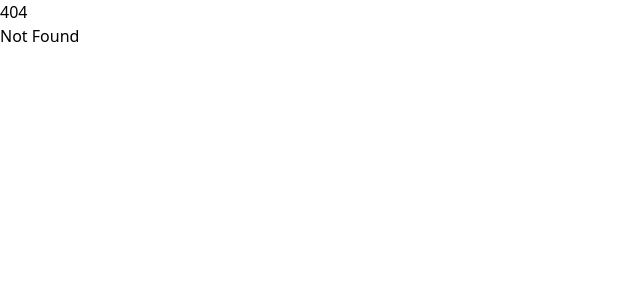
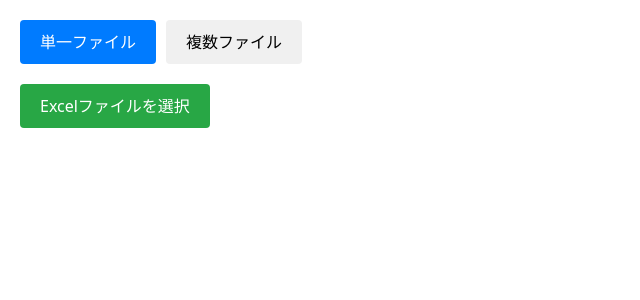
Before and after one commit to epitaq/gakuyukai-gui, a SvelteKit app: page /gakuyukai-rates in a window 1280 px wide. Before the commit this address had no page. Shown: the top 300 px of the page, without its empty margins (0-640 px from the left). Built offline with nearby package versions, Linux system fonts and the light colour scheme.

Commit message:
ep確認

```diff
--- a/src/routes/dashboard/+page.svelte
+++ b/src/routes/dashboard/+page.svelte
@@ -75,43 +75,14 @@
     );
   }
 
+  import { goto } from "$app/navigation";
+
   function callWrapCalculateGakuyukaiRate() {
-    const optionDialog: OpenDialogOptions = {
-      title: "file dialog",
-      filters: [{ name: "excel file", extensions: ["xlsx", "xls"] }],
-      multiple: false,
-      directory: false,
-    };
+    goto("/gakuyukai-rates?mode=single");
+  }
 
-    open(optionDialog)
-      .then((path) => {
-        if (path === null) return;
-
-        invoke("wrap_calculate_gakuyukai_rate", { path })
-          .then((rate) => {
-            console.log(rate);
-          })
-          .catch((e) => console.log(e));
-      })
-      .catch((e) => console.error(e));
-  }
   function callWrapCalculateGakuyukaiRates() {
-    const optionDialog: OpenDialogOptions = {
-      title: "file dialog",
-      multiple: false,
-      directory: true,
-    };
-
-    open(optionDialog)
-      .then((path) => {
-        if (path === null) return;
-        invoke("wrap_calculate_gakuyukai_rates", { path })
-          .then((rate) => {
-            console.log(rate);
-          })
-          .catch((e) => console.log(e));
-      })
-      .catch((e) => console.error(e));
+    goto("/gakuyukai-rates?mode=multiple");
   }
 </script>
 
--- /dev/null
+++ b/src/routes/gakuyukai-rates/+page.svelte
@@ -0,0 +1,279 @@
+<script lang="ts">
+  import { page } from "$app/stores";
+  import { onMount } from "svelte";
+  import { invoke } from "@tauri-apps/api/core";
+  import {
+    open,
+    type DialogFilter,
+    type OpenDialogOptions,
+  } from "@tauri-apps/plugin-dialog";
+
+  interface CircleInfo {
+    name: string;
+    file_path: string;
+    member_count: number;
+    gakuyukai_member_count: number;
+    rate_string: string;
+  }
+
+  interface CircleGakuyukaiRates {
+    circles: CircleInfo[];
+    error_file_path: string[];
+  }
+
+  let activeTab: "single" | "multiple" = "single";
+  let singleFileResult: CircleInfo | null = null;
+  let multipleFileResults: CircleGakuyukaiRates | null = null;
+  let loading = false;
+
+  onMount(() => {
+    const mode = $page.url.searchParams.get("mode");
+    if (mode === "multiple") {
+      activeTab = "multiple";
+    }
+  });
+
+  function handleTabChange(tab: "single" | "multiple") {
+    activeTab = tab;
+  }
+
+  async function handleSingleFileSelect() {
+    try {
+      const selected = await open({
+        title: "file dialog",
+        filters: [{ name: "Excel", extensions: ["xlsx", "xls"] }],
+        multiple: false,
+        directory: false,
+      });
+
+      if (selected && typeof selected === "string") {
+        loading = true;
+        try {
+          const result = await invoke<CircleInfo>(
+            "wrap_calculate_gakuyukai_rate",
+            { path: selected },
+          );
+          console.log(result);
+          singleFileResult = result; // 必要に応じて状態に保存
+        } catch (error) {
+          console.error("Error calculating rate:", error);
+        } finally {
+          loading = false;
+        }
+      }
+    } catch (error) {
+      console.error("Error opening file dialog:", error);
+    }
+  }
+
+  async function handleMultipleFolderSelect() {
+    try {
+      const selected = await open({
+        title: "file dialog",
+        multiple: false,
+        directory: true,
+      });
+
+      if (selected && typeof selected === "string") {
+        loading = true;
+        try {
+          const result = await invoke<CircleGakuyukaiRates>(
+            "wrap_calculate_gakuyukai_rates",
+            { path: selected },
+          );
+          console.log(result);
+          multipleFileResults = result; // 必要に応じて状態に保存
+        } catch (error) {
+          console.error("Error calculating rates:", error);
+        } finally {
+          loading = false;
+        }
+      }
+    } catch (error) {
+      console.error("Error opening folder dialog:", error);
+    }
+  }
+</script>
+
+<div class="container">
+  <div class="tabs">
+    <button
+      class:active={activeTab === "single"}
+      on:click={() => handleTabChange("single")}
+    >
+      単一ファイル
+    </button>
+    <button
+      class:active={activeTab === "multiple"}
+      on:click={() => handleTabChange("multiple")}
+    >
+      複数ファイル
+    </button>
+  </div>
+
+  <div class="content">
+    {#if activeTab === "single"}
+      <div class="tab-content">
+        <button
+          class="file-select-btn"
+          on:click={handleSingleFileSelect}
+          disabled={loading}
+        >
+          Excelファイルを選択
+        </button>
+        {#if loading}
+          <p>処理中...</p>
+        {/if}
+        {#if singleFileResult}
+          <table>
+            <thead>
+              <tr>
+                <th>団体名</th>
+                <!-- <th>ファイルパス</th> -->
+                <th>総メンバー数</th>
+                <th>学友会メンバー数</th>
+                <th>学友会率</th>
+              </tr>
+            </thead>
+            <tbody>
+              <tr>
+                <td>{singleFileResult.name}</td>
+                <!-- <td>{singleFileResult.file_path}</td> -->
+                <td>{singleFileResult.member_count}</td>
+                <td>{singleFileResult.gakuyukai_member_count}</td>
+                <td>{singleFileResult.rate_string}</td>
+              </tr>
+            </tbody>
+          </table>
+        {/if}
+      </div>
+    {:else}
+      <div class="tab-content">
+        <button
+          class="file-select-btn"
+          on:click={handleMultipleFolderSelect}
+          disabled={loading}
+        >
+          フォルダを選択
+        </button>
+        {#if loading}
+          <p>処理中...</p>
+        {/if}
+        {#if multipleFileResults?.circles.length}
+          <table>
+            <thead>
+              <tr>
+                <th>団体名</th>
+                <!-- <th>ファイルパス</th> -->
+                <th>総メンバー数</th>
+                <th>学友会メンバー数</th>
+                <th>学友会率</th>
+              </tr>
+            </thead>
+            <tbody>
+              {#each multipleFileResults.circles as circle}
+                <tr>
+                  <td>{circle.name}</td>
+                  <!-- <td>{circle.file_path}</td> -->
+                  <td>{circle.member_count}</td>
+                  <td>{circle.gakuyukai_member_count}</td>
+                  <td>{circle.rate_string}</td>
+                </tr>
+              {/each}
+            </tbody>
+          </table>
+        {/if}
+
+        {#if multipleFileResults?.error_file_path.length}
+          <div class="error-section">
+            <h3>エラーファイル</h3>
+            <ul>
+              {#each multipleFileResults.error_file_path as errorPath}
+                <li>{errorPath}</li>
+              {/each}
+            </ul>
+          </div>
+        {/if}
+      </div>
+    {/if}
+  </div>
+</div>
+
+<style>
+  .container {
+    padding: 20px;
+  }
+
+  .tabs {
+    display: flex;
+    gap: 10px;
+    margin-bottom: 20px;
+  }
+
+  .tabs button {
+    padding: 10px 20px;
+    border: none;
+    border-radius: 4px;
+    background-color: #f0f0f0;
+    cursor: pointer;
+  }
+
+  .tabs button.active {
+    background-color: #007bff;
+    color: white;
+  }
+
+  .file-select-btn {
+    margin-bottom: 20px;
+    padding: 10px 20px;
+    background-color: #28a745;
+    color: white;
+    border: none;
+    border-radius: 4px;
+    cursor: pointer;
+  }
+
+  .file-select-btn:disabled {
+    background-color: #6c757d;
+    cursor: not-allowed;
+  }
+
+  table {
+    width: 100%;
+    border-collapse: collapse;
+    margin-bottom: 20px;
+  }
+
+  th,
+  td {
+    padding: 12px;
+    text-align: left;
+    border-bottom: 1px solid #ddd;
+  }
+
+  th {
+    background-color: #f8f9fa;
+  }
+
+  .error-section {
+    margin-top: 30px;
+    padding: 20px;
+    background-color: #fff3f3;
+    border-radius: 4px;
+  }
+
+  .error-section h3 {
+    color: #dc3545;
+    margin-bottom: 10px;
+  }
+
+  .error-section ul {
+    list-style-type: none;
+    padding: 0;
+  }
+
+  .error-section li {
+    color: #dc3545;
+    margin-bottom: 5px;
+  }
+</style>
```
Also changed, not shown: 1 other file (tests, documents, lock files or other folders).
